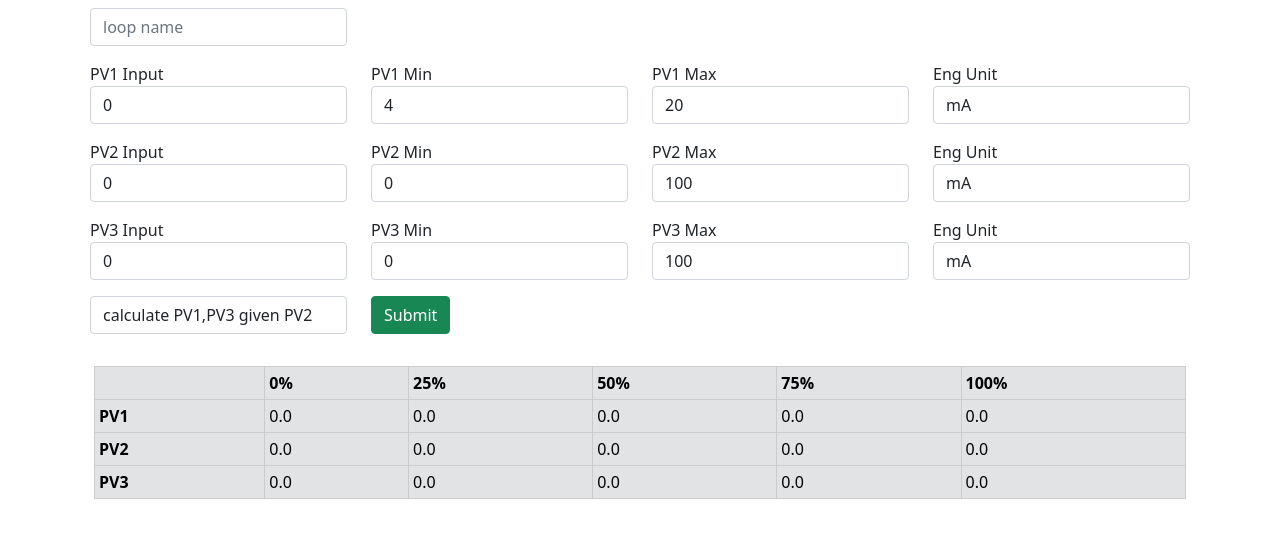
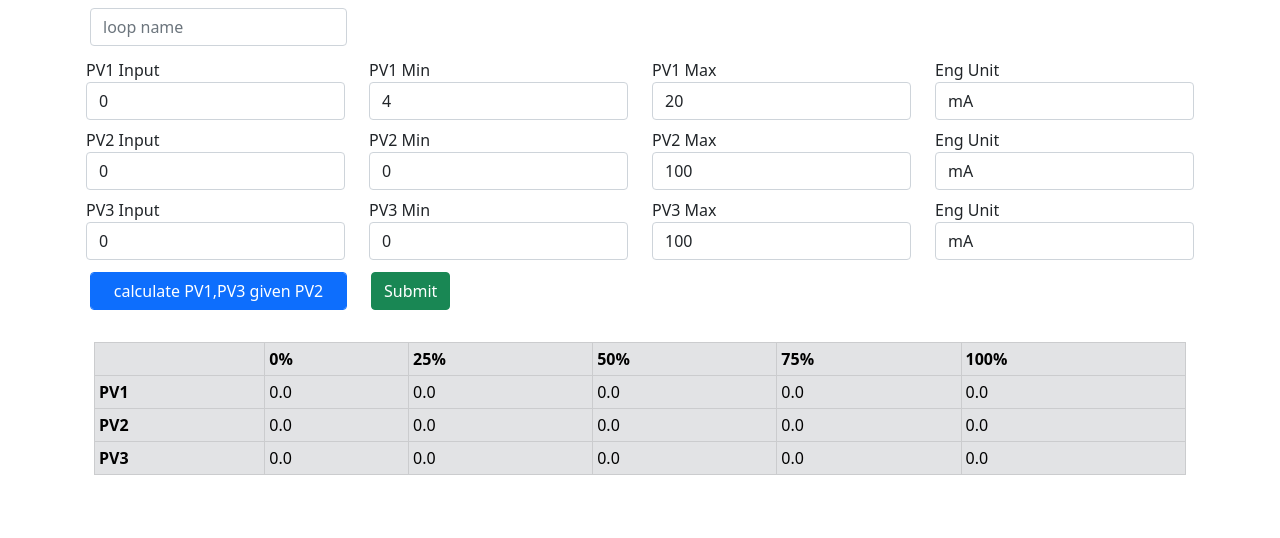
Before and after one commit to CentriumEngineering/Centrium-App, a Flask app: page / in a window 1280 px wide. Shown: the part 56-594 px from the top of the page. Run offline with Flask 2, Linux system fonts and the light colour scheme; some libraries are stand-ins or nearby versions.

Commit message:
Centrium App rel-1

```diff
--- a/templates/index.html
+++ b/templates/index.html
@@ -16,7 +16,7 @@
 
             </div>
         </div>
-        <div class="row row-cols-4 p-2">
+        <div class="row row-cols-4 p-1">
             <div class="col">
                 <label class="" for="pv1_val">PV1 Input</label> {{
                 form.pv1_val(class="form-control",id="pv1_val",type="number",placeholder="PV1",value=pv1_val) }}
@@ -43,7 +43,7 @@
 
         </div>
 
-        <div class="row row-cols-4 p-2">
+        <div class="row row-cols-4 p-1">
 
             <div class="col">
                 <label class="" for="pv2_val">PV2 Input</label> {{
@@ -69,7 +69,7 @@
 
         </div>
 
-        <div class="row row-cols-4 p-2">
+        <div class="row row-cols-4 p-1">
 
             <div class="col">
                 <label class="" for="pv3_val">PV3 Input</label> {{
@@ -98,7 +98,7 @@
         <div class="row row-cols-4 p-2">
             <div class="col">
                 {{
-                form.pv_select(class="form-control",id="pv_select",required="required",type="text",value='',placeholder="PV
+                form.pv_select(class="form-control btn btn-primary btn-block",id="pv_select",required="required",type="text",value='',placeholder="PV
                 selection") }}
             </div>
             <div class="col">
```
